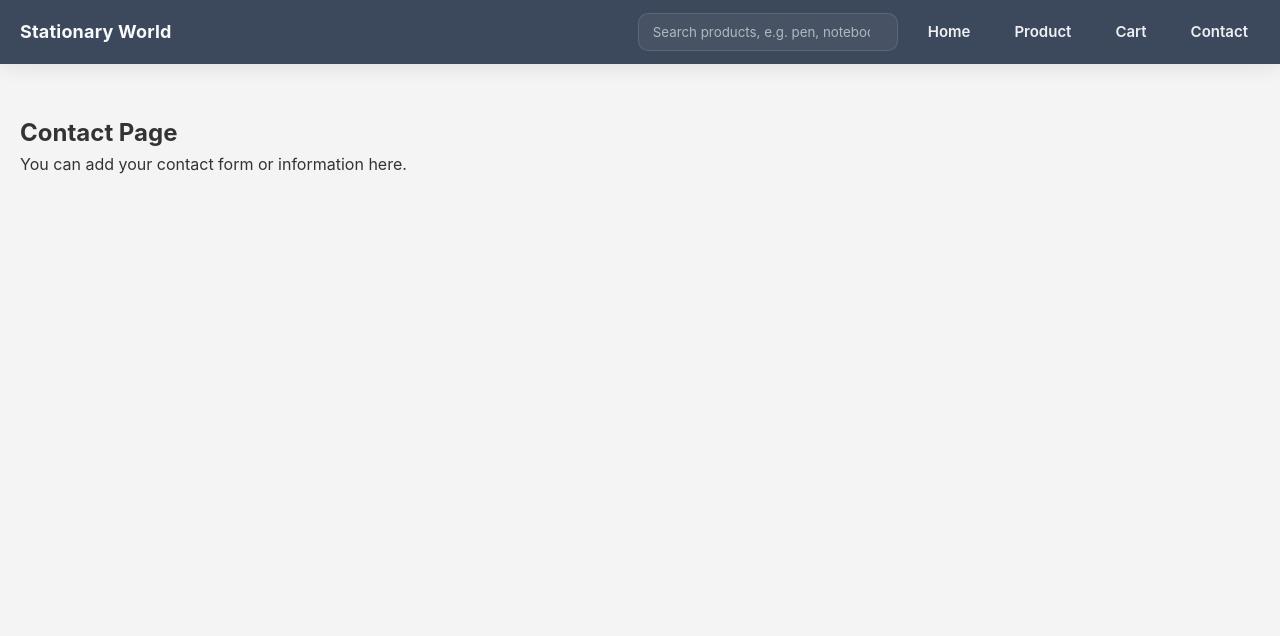
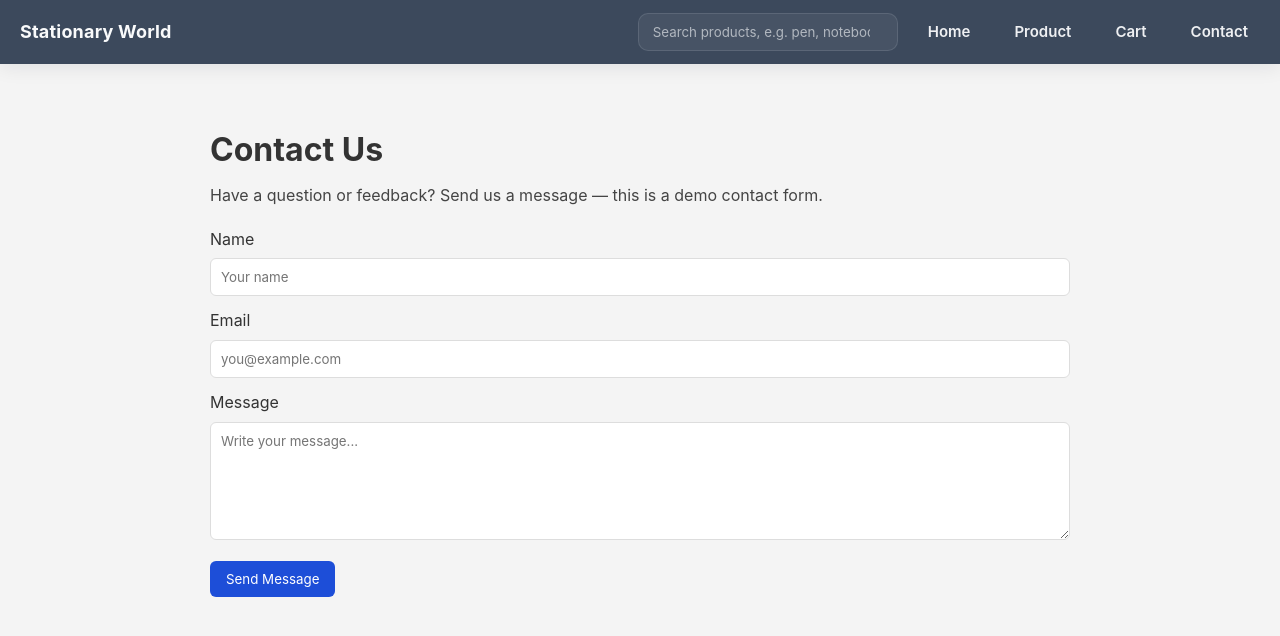
Before and after one commit to Ajaytb49/mern-frontend, a React (Vite) app: page /contect in a window 1280 px wide. Shown: the top 636 px of the page. Built offline with nearby package versions, Linux system fonts and the light colour scheme.

Commit message:
commited

```diff
--- a/src/App.jsx
+++ b/src/App.jsx
@@ -6,14 +6,7 @@ import Home from './Home';
 import Nav from './Nav';
 import Cart from './components/Cart';
 import Product from './Product';
-
-// Placeholder for the Contact page
-const Contact = () => (
-    <div className="home-container" style={{ marginTop: '50px' }}>
-        <h2>Contact Page</h2>
-        <p>You can add your contact form or information here.</p>
-    </div>
-);
+import Contact from './Contact';
 
 const App = () => {
     // STATE: Array to hold unique cart items
--- /dev/null
+++ b/src/Contact.css
@@ -0,0 +1,17 @@
+.contact-container{
+    max-width:900px;
+    margin:40px auto;
+    padding:20px;
+}
+.contact-container h1{
+    font-size:2rem;
+    margin-bottom:8px;
+}
+.lead{color:#444;margin-bottom:18px}
+.contact-form label{display:block;margin-bottom:12px;color:#333}
+.contact-form input,.contact-form textarea{width:100%;padding:10px;border:1px solid #ddd;border-radius:6px;margin-top:6px}
+.form-actions{margin-top:14px}
+.btn-primary{background:#1d4ed8;color:#fff;padding:10px 16px;border-radius:6px;border:none;cursor:pointer}
+.status{margin-top:14px;padding:10px;border-radius:6px}
+.status-success{background:#ecfdf5;color:#065f46;border:1px solid #bbf7d0}
+.status-error{background:#fff1f2;color:#9f1239;border:1px solid #fecaca}
--- /dev/null
+++ b/src/Contact.jsx
@@ -0,0 +1,61 @@
+import React, { useState } from 'react';
+import './Contact.css';
+
+const Contact = () => {
+    const [form, setForm] = useState({ name: '', email: '', message: '' });
+    const [status, setStatus] = useState(null);
+
+    const handleChange = (e) => {
+        const { name, value } = e.target;
+        setForm((f) => ({ ...f, [name]: value }));
+    };
+
+    const handleSubmit = (e) => {
+        e.preventDefault();
+        // simple validation
+        if (!form.name.trim() || !form.email.trim() || !form.message.trim()) {
+            setStatus({ type: 'error', message: 'Please fill all fields.' });
+            return;
+        }
+
+        // Demo submit - no network request. Show success and clear form.
+        setStatus({ type: 'success', message: 'Thanks! Your message has been received (demo).' });
+        setForm({ name: '', email: '', message: '' });
+    };
+
+    return (
+        <div className="contact-container">
+            <h1>Contact Us</h1>
+            <p className="lead">Have a question or feedback? Send us a message — this is a demo contact form.</p>
+
+            <form className="contact-form" onSubmit={handleSubmit} noValidate>
+                <label>
+                    Name
+                    <input name="name" value={form.name} onChange={handleChange} placeholder="Your name" />
+                </label>
+
+                <label>
+                    Email
+                    <input name="email" type="email" value={form.email} onChange={handleChange} placeholder="you@example.com" />
+                </label>
+
+                <label>
+                    Message
+                    <textarea name="message" value={form.message} onChange={handleChange} placeholder="Write your message..." rows={6} />
+                </label>
+
+                <div className="form-actions">
+                    <button type="submit" className="btn-primary">Send Message</button>
+                </div>
+            </form>
+
+            {status && (
+                <div className={`status ${status.type === 'success' ? 'status-success' : 'status-error'}`}>
+                    {status.message}
+                </div>
+            )}
+        </div>
+    );
+};
+
+export default Contact;
```
